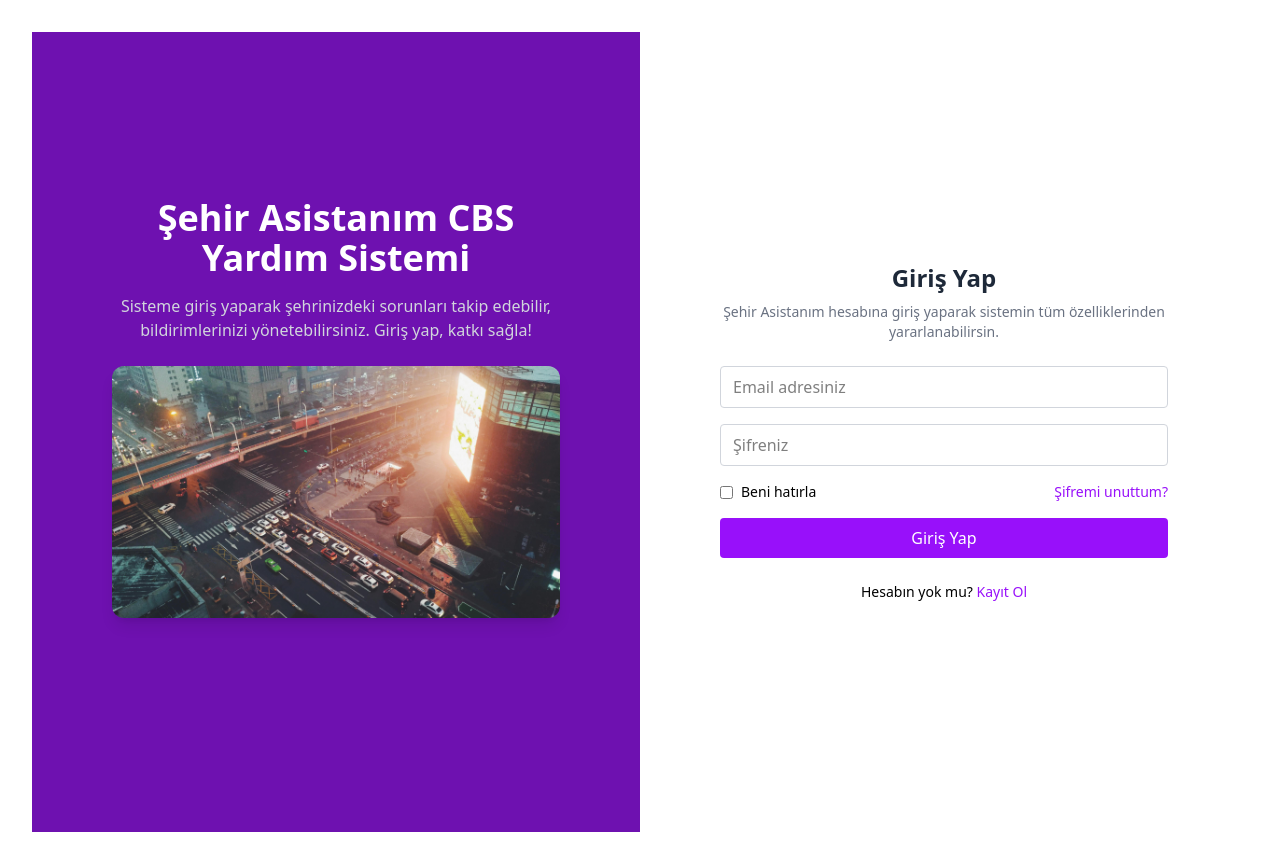
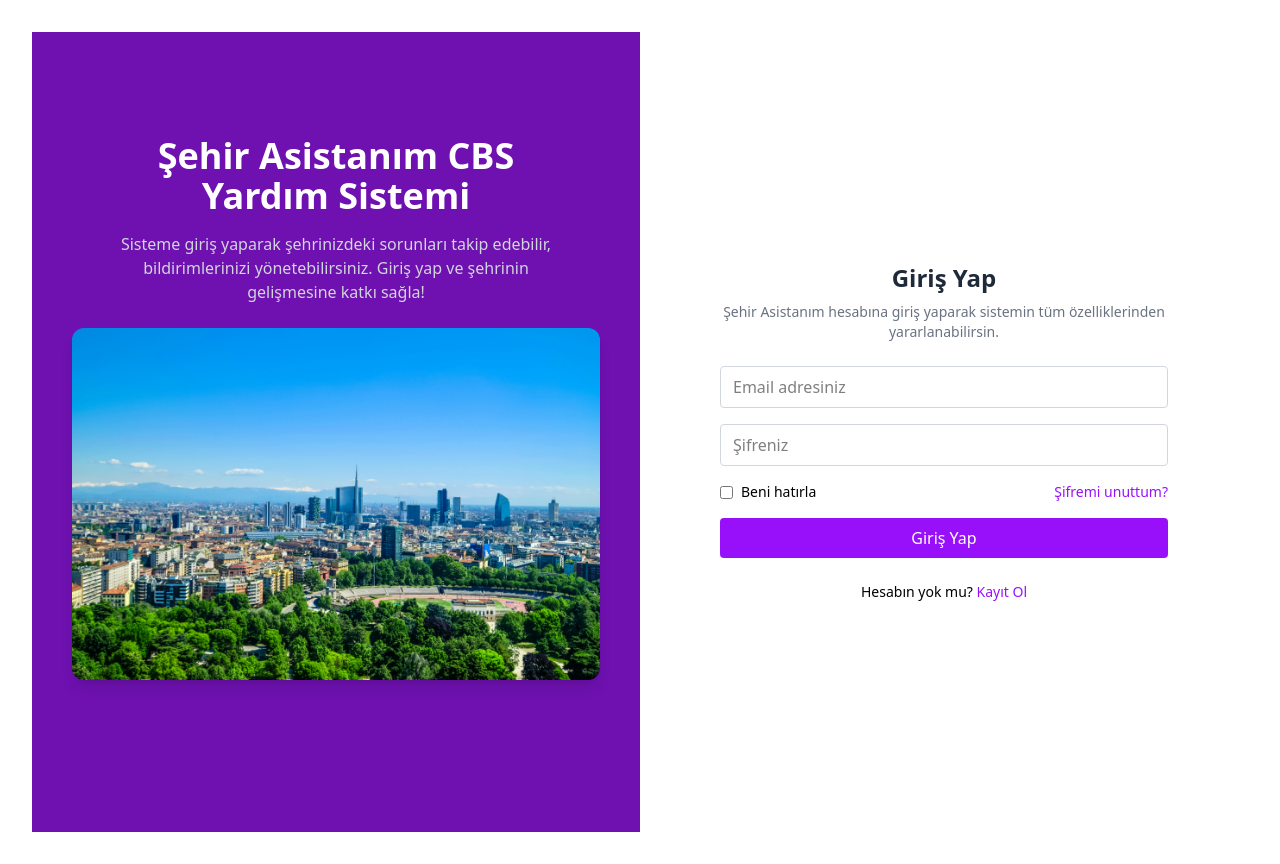
Before and after one commit to UmutGuvenUslu/SehirAsistanim-Frontend, a React (Vite) app: page /girisyap in a window 1280 px wide. Built offline with nearby package versions, Linux system fonts and the light colour scheme.

Commit message:
fotograf düzenlendi

```diff
--- a/src/Components/Login.jsx
+++ b/src/Components/Login.jsx
@@ -1,25 +1,25 @@
 import React from "react";
 import { Link,Links } from "react-router-dom";
-import photo from "./photo.jpg";
+import foto from "./foto.jpg";
 
 export default function Login() {
   return (
     <div className="flex flex-col md:flex-row min-h-screen bg-white">
       {/* Sol tanıtım alanı */}
-      <div className="hidden md:flex md:w-1/2 bg-purple-800  text-white flex-col justify-center items-center px-10 py-12 space-y-6">
+      <div className="hidden md:flex md:w-1/2 bg-purple-800 text-white flex-col justify-center items-center px-10 py-12 space-y-6">
         <div className="max-w-md text-center">
           <h1 className="text-3xl md:text-4xl font-bold mb-4">
             Şehir Asistanım CBS Yardım Sistemi
           </h1>
           <p className="text-gray-300 ">
             Sisteme giriş yaparak şehrinizdeki sorunları takip edebilir, bildirimlerinizi
-            yönetebilirsiniz. Giriş yap, katkı sağla!
+            yönetebilirsiniz. Giriş yap ve şehrinin gelişmesine katkı sağla!
           </p>
         </div>
         <img
-          src={photo}
+          src={foto}
           alt="ŞehirAsistanım Görseli"
-          className="w-full max-w-md rounded-xl shadow-lg "
+          className="w-full max-w-xl rounded-xl shadow-lg "
         />
         <div className="flex justify-center space-x-3 mt-6 ">
           {/* <img src="https://cdn.simpleicons.org/html5" alt="html" className="w-6 h-6" /> */}
--- a/src/Components/Register.jsx
+++ b/src/Components/Register.jsx
@@ -1,15 +1,15 @@
 import React from "react";
 import { Link,Links } from "react-router-dom";
-import photo from "./photo.jpg"; // buraya kendi görselini koymayı unutma
+import foto from "./foto.jpg"; // buraya kendi görselini koymayı unutma
 
 export default function Register() {
   return (
     <div className="flex flex-col md:flex-row min-h-screen bg-white">
       {/* Sol tanıtım alanı - sadece md ve üstü ekranlarda görünür */}
-<div className="hidden md:flex md:w-1/2 bg-black text-white flex-col justify-center items-center px-10 py-12 space-y-6">
+  <div className="hidden md:flex md:w-1/2 bg-purple-800 text-white flex-col justify-center items-center px-10 py-12 space-y-6">
   <div className="max-w-md text-center">
     <h1 className="text-3xl md:text-4xl font-bold mb-4">
-      ŞehirAsistanım CBS Yardım Sistemi’ne Hoş Geldiniz!
+      Şehir Asistanım CBS Yardım Sistemi’ne Hoş Geldiniz!
     </h1>
     <p className="text-gray-300">
       Vatandaş odaklı Coğrafi Bilgi Sistemi desteğiyle şehirdeki sorunları kolayca bildirebilir,
@@ -18,17 +18,14 @@ export default function Register() {
   </div>
 
   <img
-    src={photo}
+    src={foto}
     alt="ŞehirAsistanım Görseli"
-    className="w-full max-w-md rounded-xl shadow-lg"
+    className="w-full max-w-xl rounded-xl shadow-lg"
   />
-
+  {/* Buse */}
   {/* Alt ikonlar (isteğe bağlı) */}
   <div className="flex justify-center space-x-3 mt-6">
-    <img src="https://cdn.simpleicons.org/html5" alt="html" className="w-6 h-6" />
-    <img src="https://cdn.simpleicons.org/tailwindcss" alt="tailwind" className="w-6 h-6" />
-    <img src="https://cdn.simpleicons.org/react" alt="react" className="w-6 h-6" />
-    <img src="https://cdn.simpleicons.org/nextdotjs" alt="next" className="w-6 h-6" />
+    {/*<img src="https://cdn.simpleicons.org/html5" alt="html" className="w-6 h-6" />*/}
   </div>
 </div>
 
@@ -122,7 +119,7 @@ export default function Register() {
     required
   />
 
-  <div className="flex items-center justify-between text-sm">
+  {/* <div className="flex items-center justify-between text-sm">
     <label className="flex items-center space-x-2">
       <input type="checkbox" className="form-checkbox" />
       <span>Beni Hatırla</span>
@@ -130,7 +127,7 @@ export default function Register() {
     <a href="#" className="text-purple-600 hover:underline">
       Şifremi Unuttum?
     </a>
-  </div>
+  </div> */}
 
   <button
     type="submit"
```
Also changed, not shown: src/Components/foto.jpg (added).
